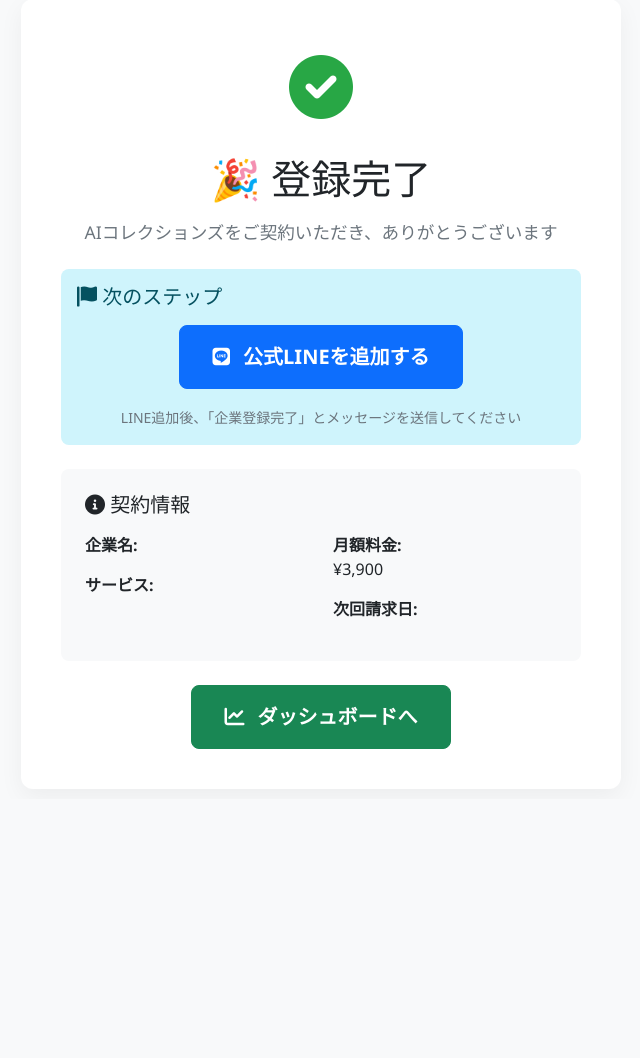
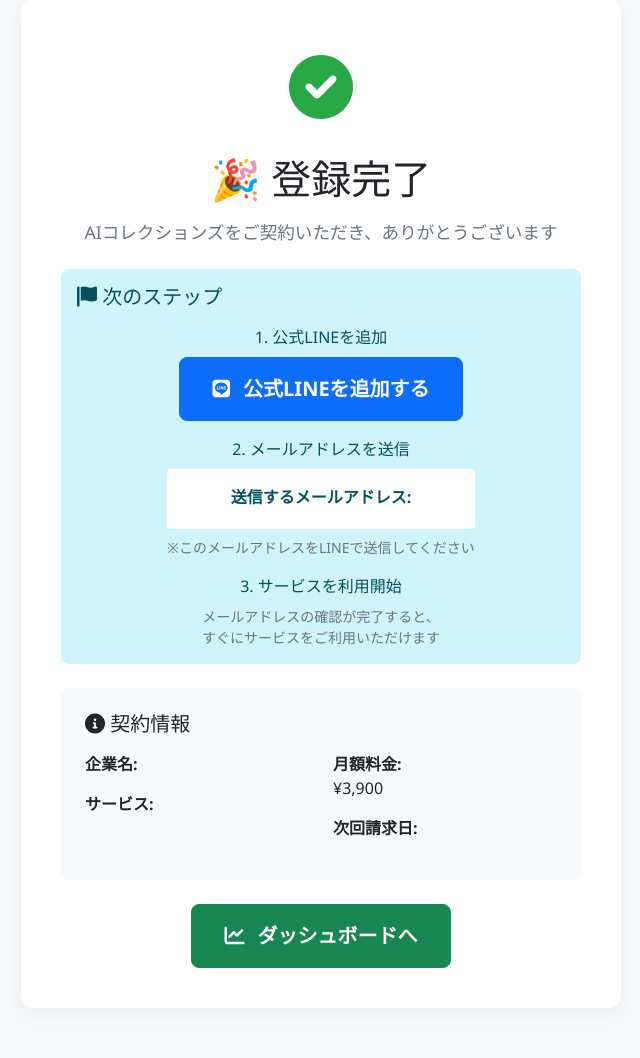
Before and after one commit to kikuchi-mizuki/lp, a Flask app: template lp/templates/company_registration_success.html in a window 1280 px wide. Shown: the part 51-1109 px from the top of the page, without its empty margins (319-959 px from the left). Before the commit the page ends 800 px from the top, so only its background shows below. Run offline with Flask 3, Linux system fonts and the light colour scheme; the template is opened without the code that fills it, so the values that code supplies are empty; some libraries are stand-ins or nearby versions.

Commit message:
feat: LINE連携時のメールアドレス紐付け案内を改善

```diff
--- a/lp/templates/company_registration_success.html
+++ b/lp/templates/company_registration_success.html
@@ -62,14 +62,26 @@
 
             <div class="alert alert-info mb-4">
                 <h5 class="mb-3"><i class="fas fa-flag"></i> 次のステップ</h5>
-                <div class="d-flex justify-content-center">
-                    <a href="https://lin.ee/BeVUdD3" target="_blank" class="btn btn-primary btn-lg">
-                        <i class="fab fa-line me-2"></i>
-                        公式LINEを追加する
-                    </a>
-                </div>
-                <div class="text-center mt-3">
-                    <small class="text-muted">LINE追加後、「企業登録完了」とメッセージを送信してください</small>
+                <div class="d-flex flex-column align-items-center">
+                    <div class="text-center mb-3">
+                        <p class="mb-2">1. 公式LINEを追加</p>
+                        <a href="https://lin.ee/BeVUdD3" target="_blank" class="btn btn-primary btn-lg">
+                            <i class="fab fa-line me-2"></i>
+                            公式LINEを追加する
+                        </a>
+                    </div>
+                    <div class="text-center mb-3">
+                        <p class="mb-2">2. メールアドレスを送信</p>
+                        <div class="bg-white p-3 rounded">
+                            <p class="mb-1"><strong>送信するメールアドレス:</strong></p>
+                            <p class="mb-0 text-primary">{{ company_data.email }}</p>
+                        </div>
+                        <small class="text-muted d-block mt-2">※このメールアドレスをLINEで送信してください</small>
+                    </div>
+                    <div class="text-center">
+                        <p class="mb-2">3. サービスを利用開始</p>
+                        <p class="text-muted small mb-0">メールアドレスの確認が完了すると、<br>すぐにサービスをご利用いただけます</p>
+                    </div>
                 </div>
             </div>
 
```
Also changed, not shown: lp/routes/line.py (+34 -2 lines).
